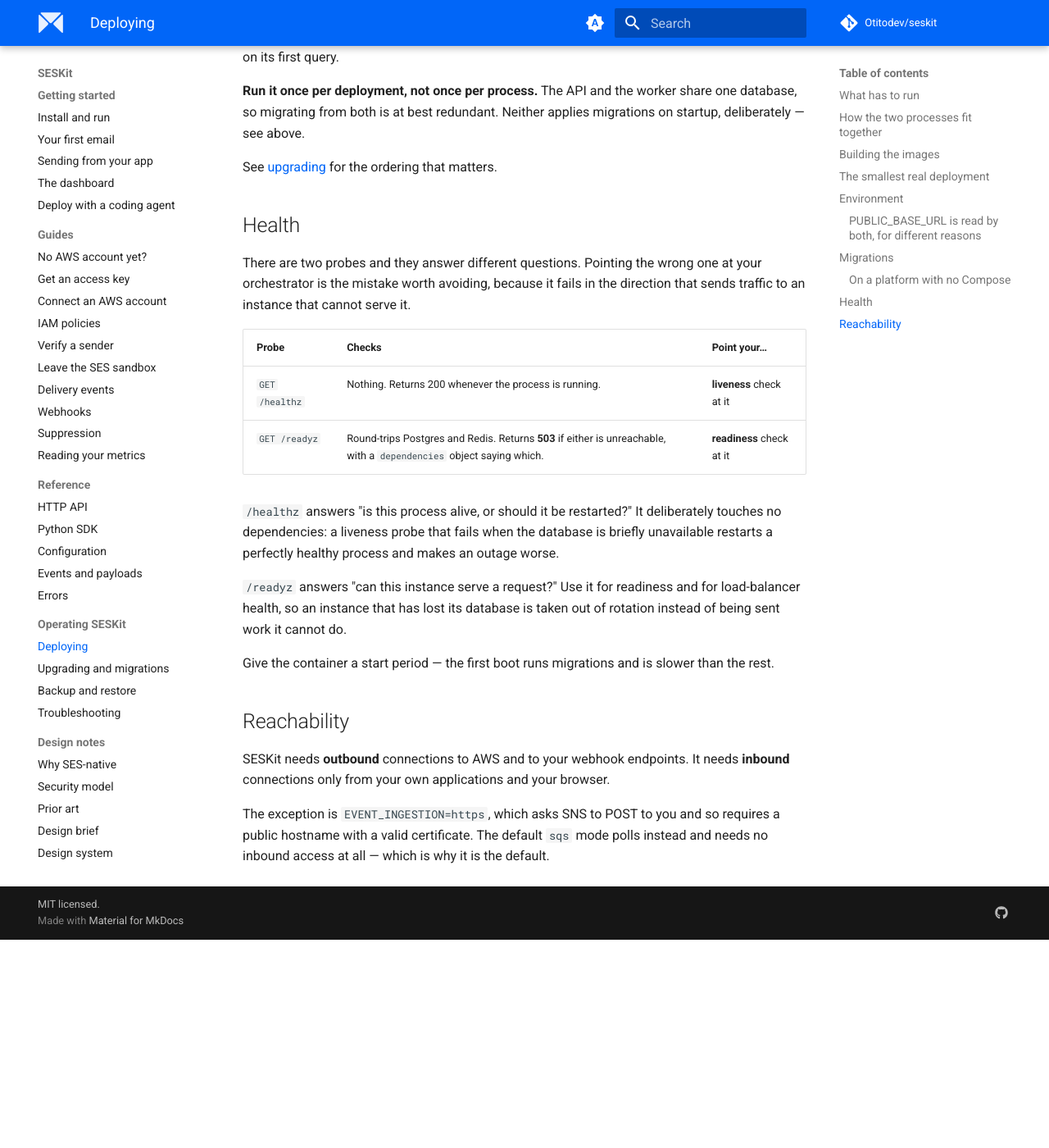
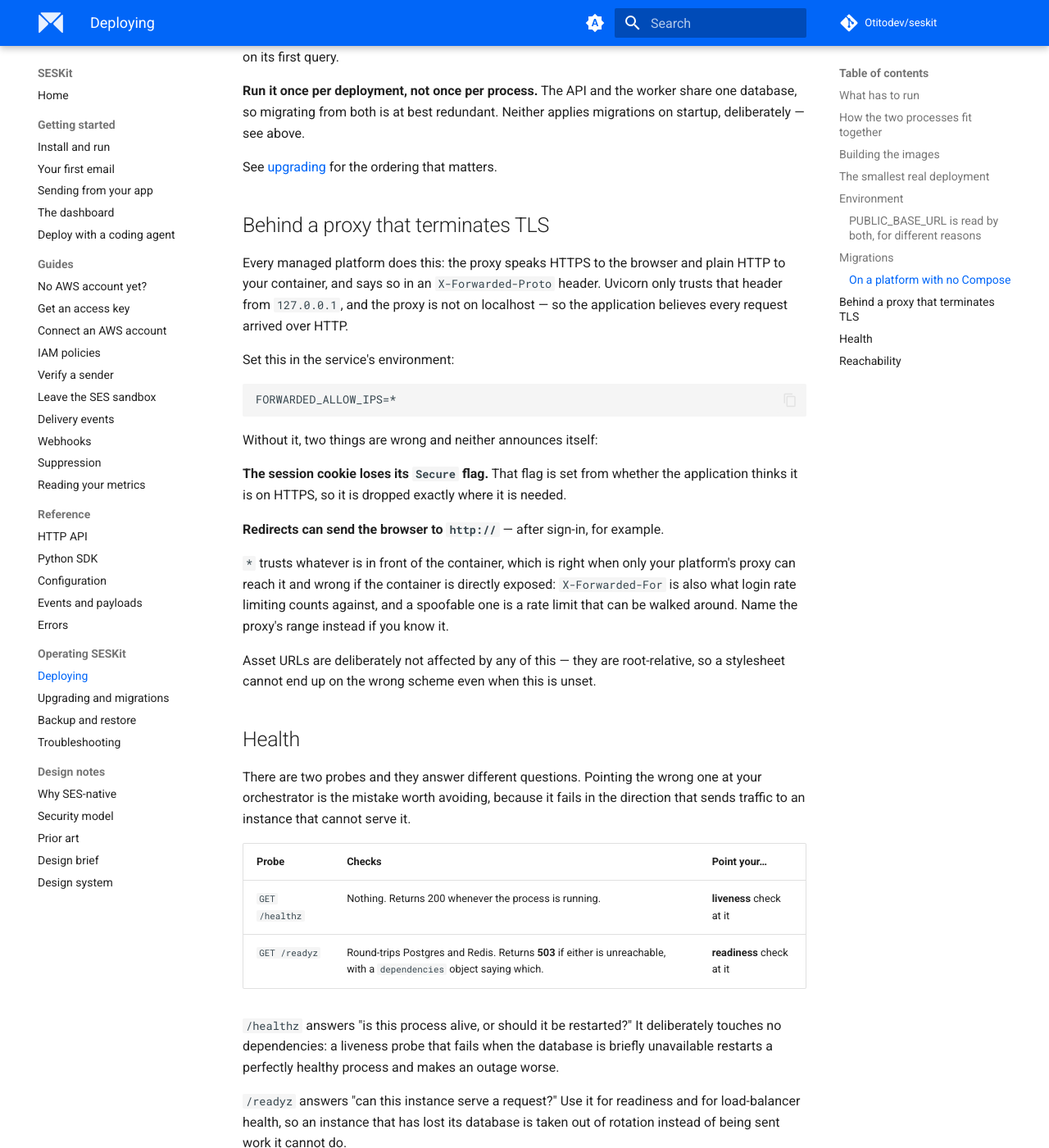
Before and after one commit to Otitodev/seskit, an MkDocs documentation site: the page built from docs/operating/deploying.md, in a window 1280 px wide and 1400 px high, scrolled down 5245 px. Shown: the whole window at 82% size. Built offline with MkDocs 1.6.1 and Material for MkDocs 9.7.7, drawn with Linux system fonts in a browser that asks for light colours; comment, search, counter and statistics services are not loaded; before the commit the page ends 6391 px from its top, so only the background shows below that.

Commit message:
fix(ui): build asset URLs without a scheme
A deployed dashboard rendered with no styling at all: serif text, unstyled
form controls, and both theme logos visible at once because hiding one is a
CSS rule. Nothing in the application log said anything.

`url_for` returns an absolute URL, scheme and host included, built from what
the application believes the request was. Behind a proxy that terminates TLS -
every managed platform - the application sees plain HTTP, because Uvicorn only
trusts `X-Forwarded-Proto` from 127.0.0.1 and the proxy is not on localhost.
So an HTTPS page asked for an `http://` stylesheet, and the browser refused it
as mixed content. The CSP refused it too: a different scheme is a different
origin.

Root-relative URLs cannot have the wrong scheme, because they have none. A
`static()` template global replaces all seventeen `url_for` calls and keeps the
`root_path` prefix, which is the one thing `url_for` was doing here that
mattered.

That fixes the visible half without any configuration. The invisible half needs
`FORWARDED_ALLOW_IPS`, and is documented rather than defaulted: the session
cookie's Secure flag and every redirect depend on the application knowing it is
behind HTTPS, but trusting forwarded headers from anywhere also makes
`X-Forwarded-For` spoofable - and that is what login rate limiting counts
against.

No test could have caught this. Everything in the suite is served over HTTP,
where an absolute URL and a relative one behave identically. The guard is
therefore over the templates: none may build an asset URL with a scheme.

````diff
--- a/apps/api/src/seskit_api/templates/pages/overview.html
+++ b/apps/api/src/seskit_api/templates/pages/overview.html
@@ -6,8 +6,8 @@
 {% block head %}
   {# Loaded only on this page. Two hundred kilobytes of charting library has no
      business on the API keys screen. #}
-  <script defer src="{{ url_for('static', path='/js/vendor/chart.umd.js') }}"></script>
-  <script defer src="{{ url_for('static', path='/js/charts.js') }}"></script>
+  <script defer src="{{ static('/js/vendor/chart.umd.js') }}"></script>
+  <script defer src="{{ static('/js/charts.js') }}"></script>
 {% endblock %}
 
 {% block content %}
--- a/docs/operating/deploying.md
+++ b/docs/operating/deploying.md
@@ -237,6 +237,37 @@
 
 See [upgrading](upgrading.md) for the ordering that matters.
 
+## Behind a proxy that terminates TLS
+
+Every managed platform does this: the proxy speaks HTTPS to the browser and
+plain HTTP to your container, and says so in an `X-Forwarded-Proto` header.
+Uvicorn only trusts that header from `127.0.0.1`, and the proxy is not on
+localhost — so the application believes every request arrived over HTTP.
+
+Set this in the service's environment:
+
+```
+FORWARDED_ALLOW_IPS=*
+```
+
+Without it, two things are wrong and neither announces itself:
+
+**The session cookie loses its `Secure` flag.** That flag is set from whether
+the application thinks it is on HTTPS, so it is dropped exactly where it is
+needed.
+
+**Redirects can send the browser to `http://`** — after sign-in, for example.
+
+`*` trusts whatever is in front of the container, which is right when only your
+platform's proxy can reach it and wrong if the container is directly exposed:
+`X-Forwarded-For` is also what login rate limiting counts against, and a
+spoofable one is a rate limit that can be walked around. Name the proxy's range
+instead if you know it.
+
+Asset URLs are deliberately not affected by any of this — they are
+root-relative, so a stylesheet cannot end up on the wrong scheme even when this
+is unset.
+
 ## Health
 
 There are two probes and they answer different questions. Pointing the wrong
````
Also changed, not shown: apps/api/src/seskit_api/templates/base.html (+8 -8 lines), apps/api/src/seskit_api/templates/base_auth.html (+7 -7 lines), docs/reference/configuration.md (+5 -0 lines), 3 other files.
